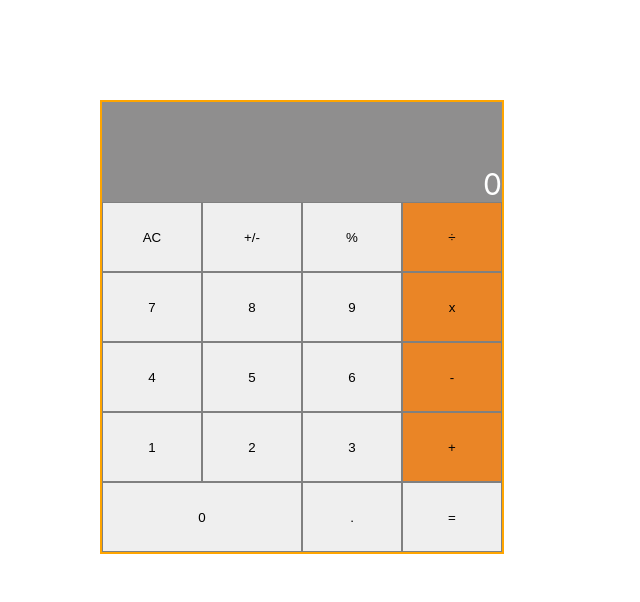
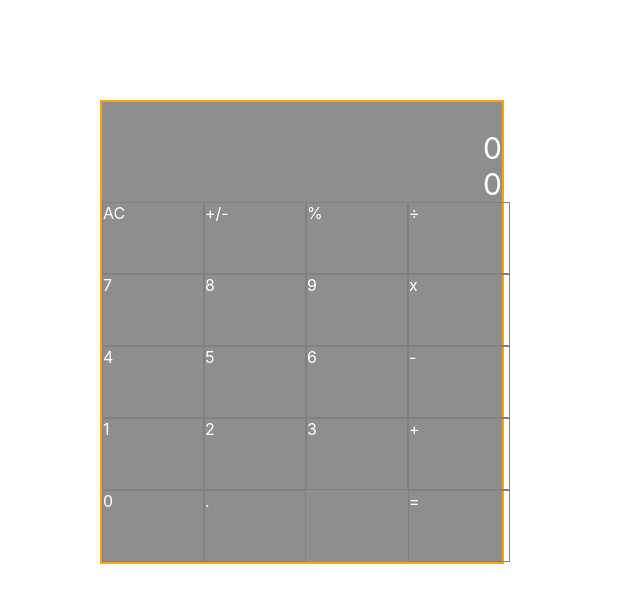
Before and after one commit to rivasbolinga/math-magicians, a React (Create React App) app: page / in a window 1280 px wide. Shown: the top 602 px of the page, without its empty margins (0-640 px from the left). Built offline with nearby package versions, Linux system fonts and the light colour scheme.

Commit message:
Split calculadore in 2 components: buttons and input

```diff
--- a/package.json
+++ b/package.json
@@ -7,6 +7,7 @@
     "@testing-library/react": "^13.4.0",
     "@testing-library/user-event": "^13.5.0",
     "big-js": "^3.1.3",
+    "big.js": "^6.2.1",
     "prop-types": "^15.8.1",
     "react": "^18.2.0",
     "react-dom": "^18.2.0",
--- a/src/App.css
+++ b/src/App.css
@@ -9,14 +9,7 @@
   border: 2px solid orange;
 }
 
-.display-screen {
-  height: 100px;
-  display: flex;
-  font-size: 30px;
-  justify-content: end;
-  color: white;
-  align-items: flex-end;
-}
+
 
 .all-btns {
   display: flex;
@@ -38,7 +31,7 @@
   background-color: rgba(250, 132, 22, 0.86);
 }
 
-button {
+.button {
   width: 100px;
   height: 70px;
   border: 0.5px solid grey;
--- a/src/components/Calculator.js
+++ b/src/components/Calculator.js
@@ -1,37 +1,42 @@
-
+// import calculate from './logic/calculate.js'
+import React, { useState } from 'react';
+import Input from './input.js';
+import Button from './buttons.js'
 const Calculator = () => {
+  // -- Need to destructure the array because useState always
+  //returns array wit 2 values.
+  const [result, setResult] = useState('');
+  //Take the strinc of every button to display it in the calculator screen
+  const handleClick = (e) => {
+    setResult(result.concat(e.target.name));
+  }
   return (
   <div className="calculadora">
-  <div className="display-screen">
-    <div className="previous-operand">
-    </div>
-    <div className="current-operand">0</div>
-  </div>
+  <Input result= {result} value = {result}/>
+
   <div className="all-btns">
-
   <div className="buttons">
-
-    <button className="delete delet">AC</button>
-    <button className="delete clear">+/-</button>
-    <button className="percentage">%</button>
-    <button className="number seven">7</button>
-    <button className="number eigth">8</button>
-    <button className="number nine">9</button>
-    <button className="number four">4</button>
-    <button className="number five">5</button>
-    <button className="number six">6</button>
-    <button className="number one">1</button>
-    <button className="number two">2</button>
-    <button className="number three">3</button>
-    <button className="number zero">0</button>
-    <button className="number dot">.</button>
+    <Button name='AC' />
+    <Button name='+/-' />
+    <Button name='%' />
+    <Button name="7" />
+    <Button name="8" />
+    <Button name='9' />
+    <Button name='4' />
+    <Button name='5' />
+    <Button name='6' />
+    <Button name='1' />
+    <Button name='2' />
+    <Button name='3' />
+    <Button name='0' />
+    <Button name='.' />
     </div>
   <div className="operations">
-       <button className="ope divide">÷</button>
-       <button className="ope por">x</button>
-       <button className="ope minus">-</button>
-       <button className="ope sum">+</button>
-       <button className="equal">=</button>
+       <Button name='÷' />
+       <Button name='x' />
+       <Button name='-' />
+       <Button name='+' />
+       <Button name='=' />
     </div>
 
 </div>
--- /dev/null
+++ b/src/components/buttons.js
@@ -0,0 +1,7 @@
+import './buttons.css';
+
+const Button = ({ name }) => {
+  return <div className='button'>{name}</div>
+}
+
+export default Button;
--- /dev/null
+++ b/src/components/input.css
@@ -0,0 +1,13 @@
+.display-screen {
+  height: 100px;
+  display: flex;
+  flex-direction: column;
+  font-size: 30px;
+  justify-content: end;
+  color: white;
+  align-items: flex-end;
+}
+
+.first-op {
+  font-size: 25px;
+}
--- /dev/null
+++ b/src/components/input.js
@@ -0,0 +1,16 @@
+import './input.css';
+
+const Input = () => {
+  return (
+  <div className="display-screen">
+    <div className = 'result'>
+      0
+    </div>
+    <div className = 'second-op'>
+      0
+    </div>
+  </div>
+  )
+
+}
+export default Input;
```
Also changed, not shown: src/components/buttons.css (added), 1 other file (tests, documents, lock files or other folders).
